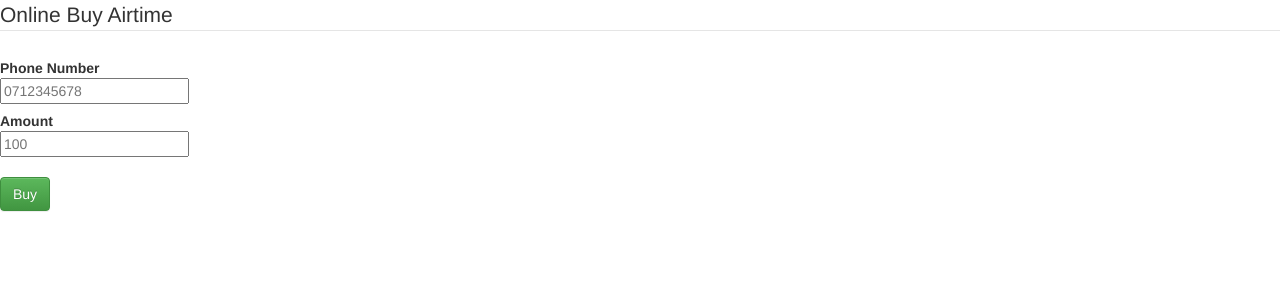
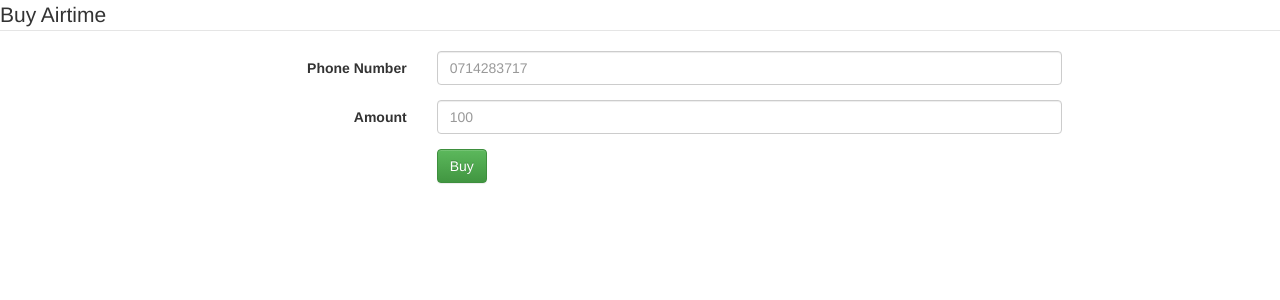
Before and after one commit to JephD/getcredo, a PHP site: page /buy.php in a window 1280 px wide. Shown: the top 300 px of the page. Run offline with PHP 8.4, Linux system fonts and the light colour scheme.

Commit message:
Updated to boostrap 3

```diff
--- a/buy.php
+++ b/buy.php
@@ -18,30 +18,30 @@
   <fieldset>
 
   <!-- Form Name -->
-<legend>Online Buy Airtime</legend>
+  <legend>Buy Airtime </legend>
 
   <!-- Text input-->
-<div class="control-group">
-  <label class="control-label" for="phonenumber">Phone Number</label>
-  <div class="controls">
-    <input id="phonenumber" name="phonenumber" type="text" placeholder="0712345678" class="input-xlarge" required="">
+  <div class="form-group">
+    <label class="col-md-4 control-label" for="phone">Phone Number</label>
+    <div class="col-md-6">
+    <input id="phone" name="phone" type="text" placeholder="0714283717" class="form-control input-md" required="">
 
     </div>
   </div>
 
   <!-- Text input-->
-<div class="control-group">
-  <label class="control-label" for="amount">Amount</label>
-  <div class="controls">
-    <input id="amount" name="amount" type="text" placeholder="100" class="input-xlarge" required="">
+  <div class="form-group">
+    <label class="col-md-4 control-label" for="amount">Amount</label>
+    <div class="col-md-6">
+    <input id="amount" name="amount" type="text" placeholder="100" class="form-control input-md" required="">
 
     </div>
   </div>
 
   <!-- Button -->
-<div class="control-group">
-  <label class="control-label" for="submit"></label>
-  <div class="controls">
+  <div class="form-group">
+    <label class="col-md-4 control-label" for="submit"></label>
+    <div class="col-md-4">
       <button id="submit" name="submit" class="btn btn-success">Buy</button>
     </div>
   </div>
@@ -49,5 +49,6 @@
   </fieldset>
   </form>
 
+
   </body>
 </html>
```
Lines whose indentation alone changed are shown as unchanged.
